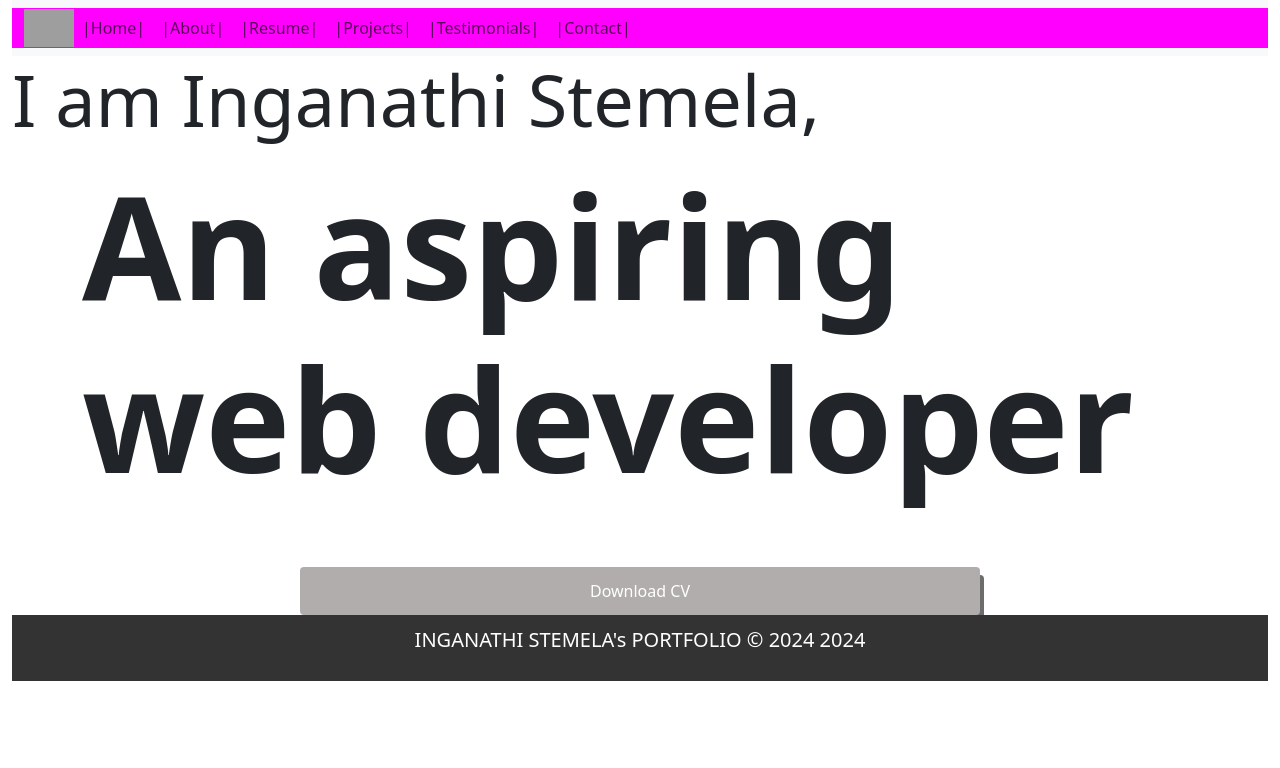
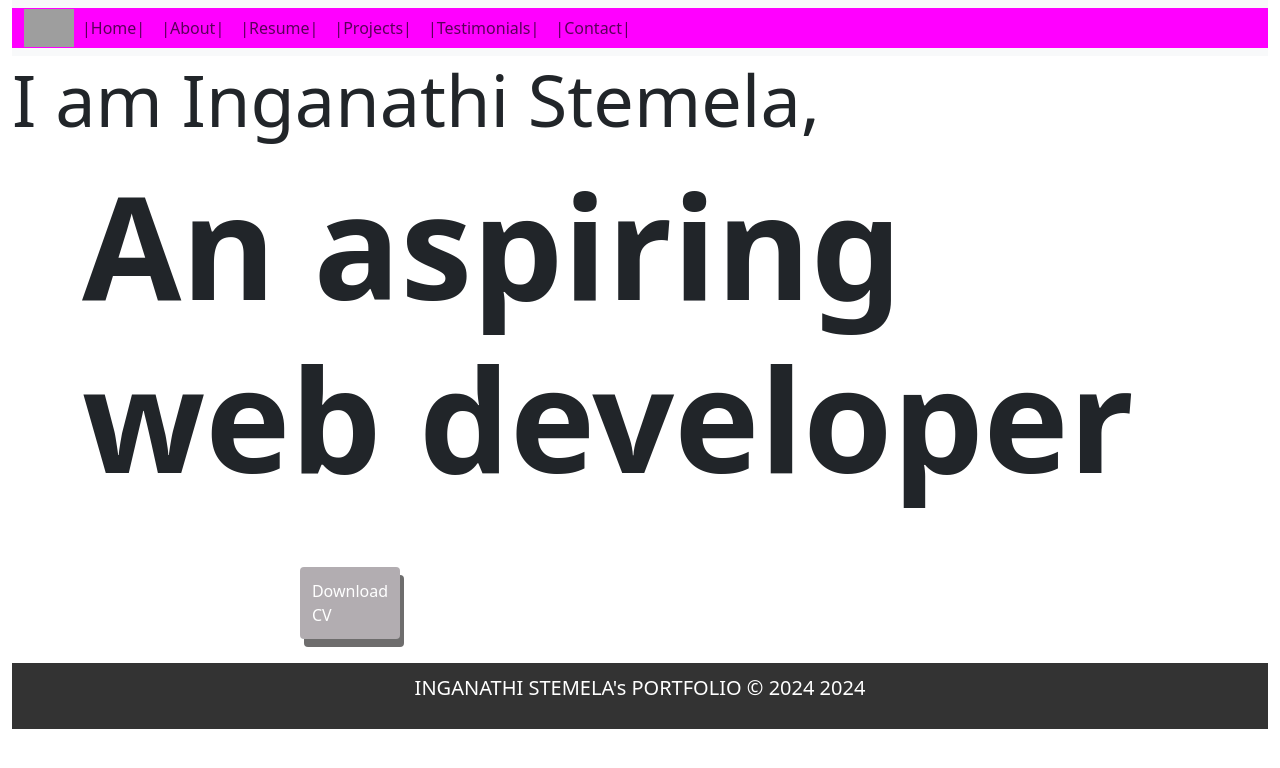
Before and after one commit to InganathiStemela/myportfolio, a Vue app: page / in a window 1280 px wide. Shown: the top 768 px of the page. Built offline with nearby package versions, Linux system fonts and the light colour scheme; grey boxes are pictures that could not be loaded.

Commit message:
new updates

```diff
--- a/src/components/navbar.vue
+++ b/src/components/navbar.vue
@@ -8,7 +8,7 @@
       <button class="navbar-toggler" type="button" data-bs-toggle="collapse" data-bs-target="#navbarSupportedContent" aria-controls="navbarSupportedContent" aria-expanded="false" aria-label="Toggle navigation">
         <span class="navbar-toggler-icon"></span>
       </button>
-      <div class="collapse navbar-collapse" id="navbarSupportedContent">
+      <div class="collapse navbar-collapse justify-content-end" id="navbarSupportedContent">
         <ul class="navbar-nav me-auto mb-2 mb-lg-0">
           <li class="nav-item">
             <router-link to="/" class="nav-link" exact>
--- a/src/views/AboutView.vue
+++ b/src/views/AboutView.vue
@@ -1,10 +1,10 @@
 <template>
   <div>
-
+    <br>
     <div class="container-fluid">
       <h1 class="title">Who am I?</h1>
   <div class="image">
-    <img src="https://i.postimg.cc/8ztnKXhk/IMG-20240112-WA0014.jpg" width="180px" height="180px" alt="My Image">
+    <img src="https://i.postimg.cc/445P40Yf/IMG-20240222-WA0019-1.jpg" width="180px" height="180px" alt="My Image">
   </div>
   <div class="about">
     <p>I am a student at Life Choices Coding Academy, I am respectful and loving. I'm a punctual, a hard worker and a determined person, i love challenging activities. I'm a dependable, committed individual that is adamant about doing well at work and finding the most independent solution to difficulties. My greatest asset is that I'm a people person who likes to meet new people and get to know them. I manage to find some common ground with everyone, even if it takes some ingenuity. I'm a motivated, industrious person who doesn't back down from a task. I consider myself to be an honest and straightforward individual that strives for fairness in whatever I do and doesn't think it's acceptable to deceive others.
@@ -25,6 +25,7 @@
 
   </div>
   </div>
+  <br>
   </div>
 </template>
 <style  scoped >
--- a/src/views/HomeView.vue
+++ b/src/views/HomeView.vue
@@ -6,6 +6,7 @@
   <section>
     <a href="https://drive.google.com/file/d/1iEUwcB4YQJgR2gqh39FnlULG2TkssgXr/view?usp=sharing" class="card-link">Download CV</a>
   </section>
+  <br>
 </template>
 <script>
 export default {
@@ -52,11 +53,12 @@ body {
 }
 .card-link {
   display: flex;
+  width: 100px;
   margin-left:18rem;
   margin-right:18rem;
   justify-content: center;
   padding: 0.75rem 1.5rem;
-  background-color: rgb(178, 173, 173);
+  background-color: rgb(178, 173, 177);
   color: #ffffff;
   text-decoration: none;
   border-radius: 0.25rem;
@@ -66,6 +68,6 @@ body {
 }
 
 .card-link:hover {
-  background-color:  #F3DEBA;
+  background-color:  #f00aba;
 }
 </style>
--- a/src/views/ProjectsView.vue
+++ b/src/views/ProjectsView.vue
@@ -12,7 +12,7 @@
               </div>
             </div>
       </div>
-
+  <br>
   </template>
 
   <script>
--- a/src/views/TestimonialsView.vue
+++ b/src/views/TestimonialsView.vue
@@ -1,4 +1,6 @@
 <template>
+  <h1 style="text-align: center;">My Testimonials</h1>
+    <br>
   <div class="container" style="margin-top: 20px; margin-bottom: 20px;">
     <div class="row">
       <div class="card p-2" v-for="Testimonial in Testimonials" :key="Testimonial.id" style="width: 20rem;">
```
